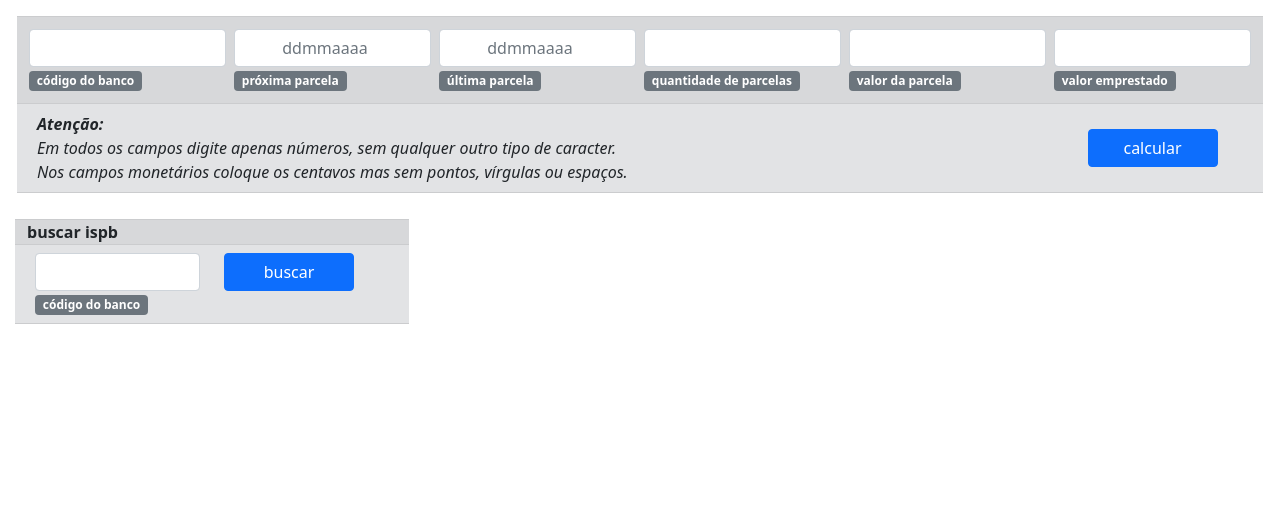
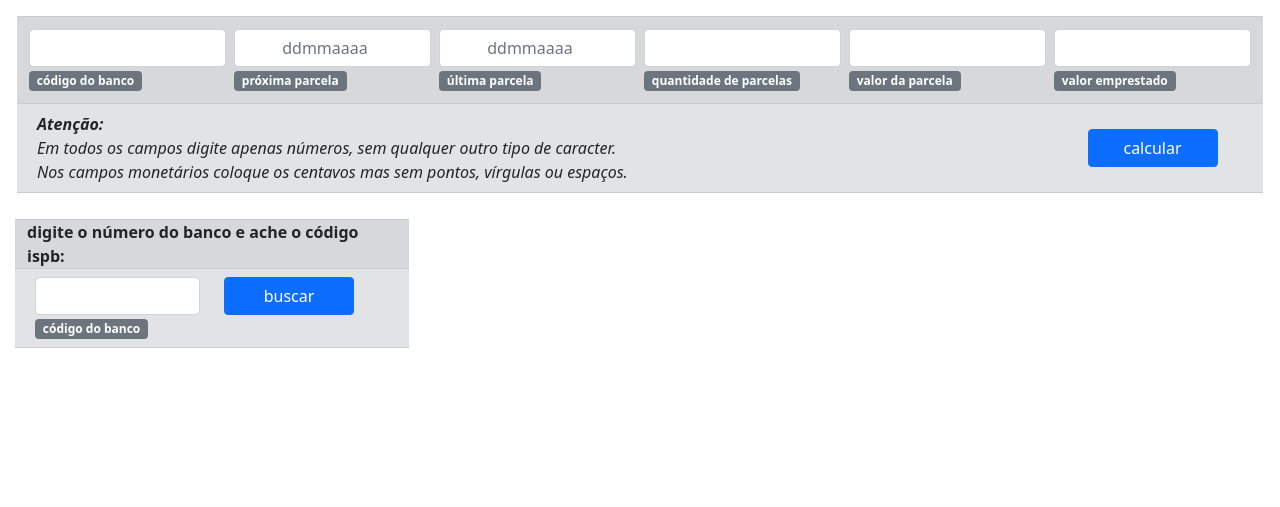
Before and after one commit to rcaliman/pcd, a Flask app: page / in a window 1280 px wide. Shown: the part 56-563 px from the top of the page. Run offline with Flask 2, Linux system fonts and the light colour scheme; data comes from the database, SQL or seed files in the repository; data that the repository does not hold is empty.

Commit message:
mudança no texto para buscar ispb

```diff
--- a/templates/inicio.html
+++ b/templates/inicio.html
@@ -57,7 +57,7 @@
         <div class='col-sm-12 col-md-6 col-lg-4'>
             <div class='row mt-3 inputs'>
                 <div class='col-12'>
-                    <b>buscar ispb</b>
+                    <b>digite o número do banco e ache o código ispb:</b>
                 </div>
             </div>
             <div class='row p-2 inputs2'>
```
